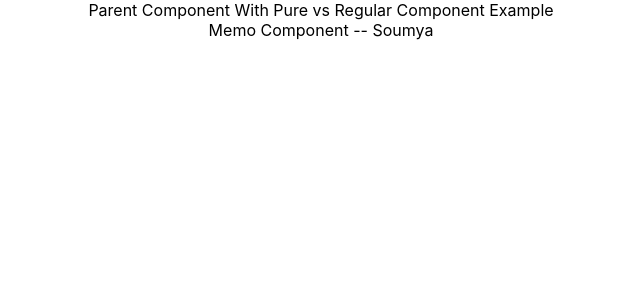
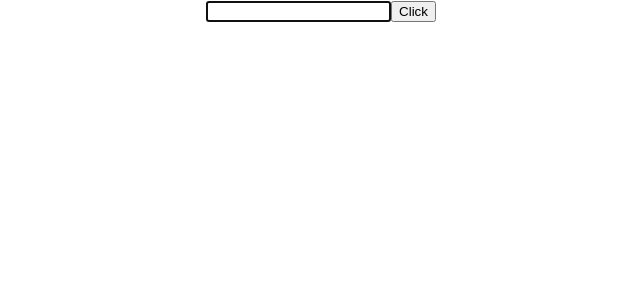
Before and after one commit to Soumya1910/Reactjs-basic, a React (Create React App) app: page / in a window 1280 px wide. Shown: the top 300 px of the page, without its empty margins (319-959 px from the left). Built offline with nearby package versions, Linux system fonts and the light colour scheme.

Commit message:
Ref component details added

```diff
--- a/src/App.js
+++ b/src/App.js
@@ -16,6 +16,7 @@ import ReactFragment from './component/React-Fragment';
 import Table from './component/Table';
 import PureComponentExample from './component/PureComponentExample';
 import ParentComponentWithPureCompExample from './component/ParentComponentWithPureCompExample';
+import RefComponent from './component/RefComponent';
 
 function App() {
   return (
@@ -43,7 +44,8 @@ function App() {
       {/* <LifeCycleA /> */}
       {/* <ReactFragment/>
       <Table /> */}
-      <ParentComponentWithPureCompExample/>
+      {/* <ParentComponentWithPureCompExample/>       */}
+      <RefComponent />
     </div>
   );
 }
--- /dev/null
+++ b/src/component/RefComponent.js
@@ -0,0 +1,37 @@
+import React, { Component } from 'react'
+
+/*
+UseCases:
+    1. Focus the text box in login form when page renders
+    2. Fetch the input value
+*/
+
+
+class RefComponent extends Component {c
+
+    constructor(props) {
+      super(props)
+      this.inputRef = React.createRef();
+
+    }
+
+    componentDidMount(){
+        this.inputRef.current.focus();
+        console.log(this.inputRef);
+    }
+
+    clickHandler = () => {
+        alert(this.inputRef.current.value);
+    }
+
+  render() {
+    return (
+      <>
+        <input type="text" ref={this.inputRef}/>
+        <button onClick={this.clickHandler}>Click</button>
+      </>
+    )
+  }
+}
+
+export default RefComponent
```
